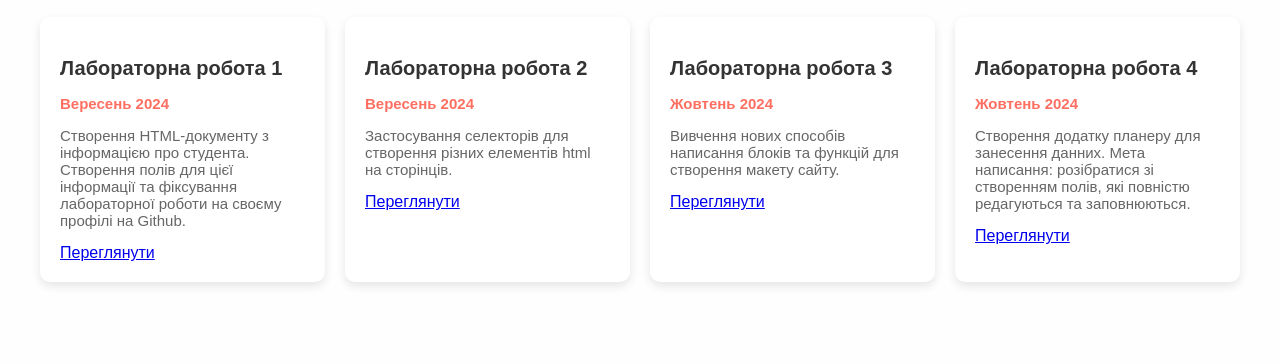
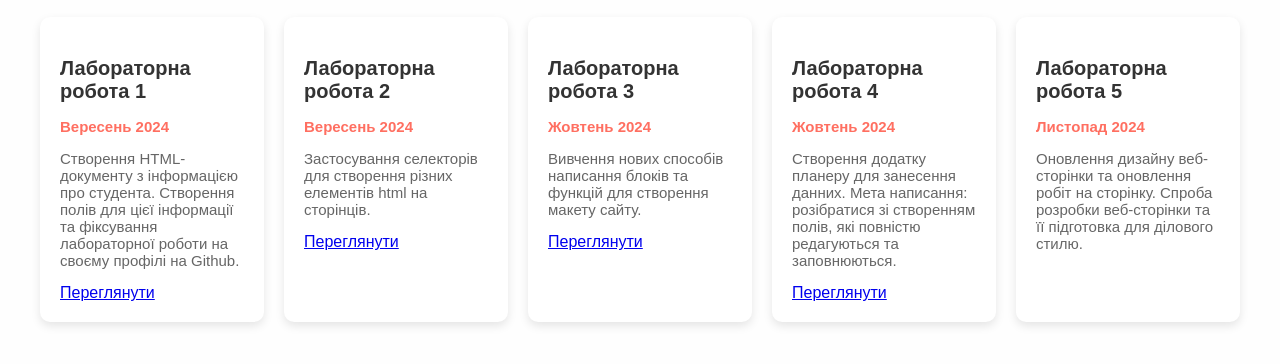
Before and after one commit to schizopren1/Web-figma, a plain HTML site: page labs.html in a window 1280 px wide. Shown: the part 170-534 px from the top of the page. Drawn offline with Linux system fonts and the light colour scheme.

Commit message:
Update labs.html

```diff
--- a/labs.html
+++ b/labs.html
@@ -38,12 +38,18 @@
             <p>Вивчення нових способів написання блоків та функцій для створення макету сайту.</p>
             <a href="https://schizopren1.github.io/web-lab-3">Переглянути</a>
           </div>
-          <div class="post-card">
+        <div class="post-card">
             <h3>Лабораторна робота 4</h3>
             <p><span>Жовтень 2024</span></p>
             <p>Створення додатку планеру для занесення данних. Мета написання: розібратися зі створенням полів, які повністю редагуються та заповнюються.</p>
             <a href="https://schizopren1.github.io/web-lab4">Переглянути</a>
-          </div>
+        </div>
+        <div class="post-card">
+            <h3>Лабораторна робота 5</h3>
+            <p><span>Листопад 2024</span></p>
+            <p>Оновлення дизайну веб-сторінки та оновлення робіт на сторінку. Спроба розробки веб-сторінки та її підготовка для ділового стилю.</p>
+
+        </div>
       </div>
     </section>
   </main>
```
